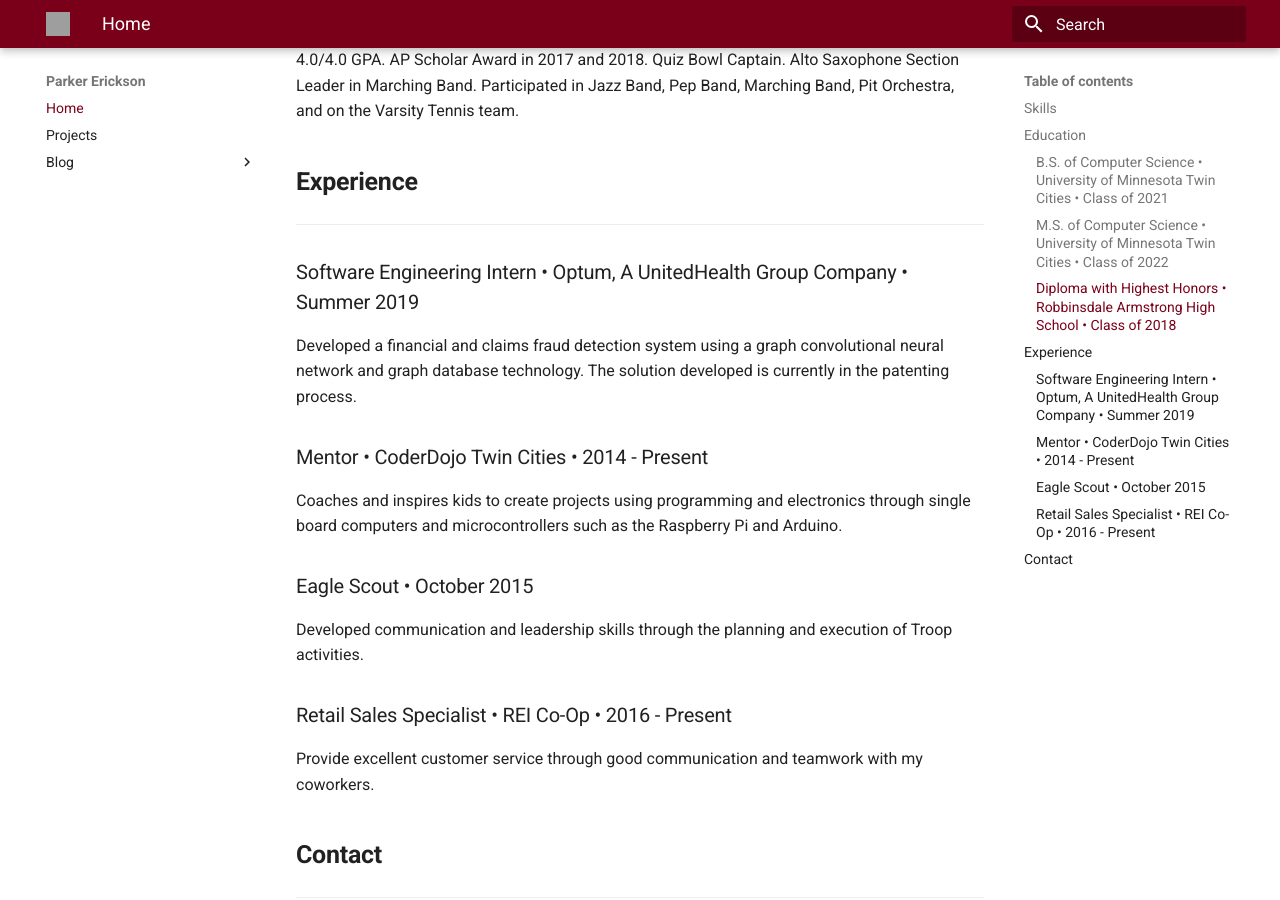
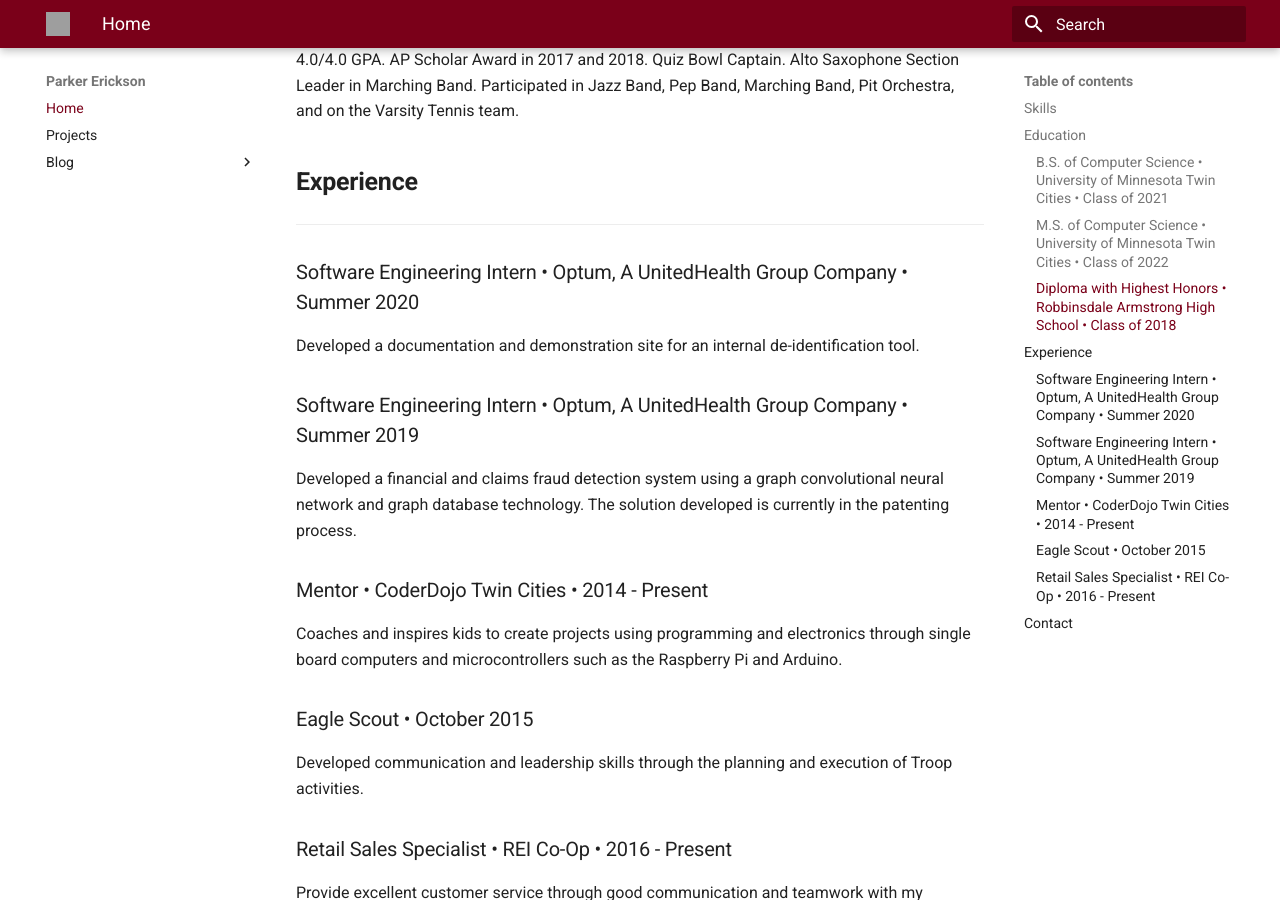
Before and after one commit to parkererickson/portfolio, an MkDocs documentation site: the page built from docs/index.md, in a window 1280 px wide and 900 px high, scrolled down 1160 px. Built offline with MkDocs 1.6.1 and Material for MkDocs 9.7.7, drawn with Linux system fonts in a browser that asks for light colours; grey boxes are pictures that could not be loaded.

Commit message:
updated resume

```diff
--- a/docs/index.md
+++ b/docs/index.md
@@ -22,6 +22,9 @@
 
 ## **Experience**
 --------------------------------
+### Software Engineering Intern • Optum, A UnitedHealth Group Company • Summer 2020
+Developed a documentation and demonstration site for an internal de-identification tool.
+
 ### Software Engineering Intern • Optum, A UnitedHealth Group Company • Summer 2019
 Developed a financial and claims fraud detection system using a graph convolutional neural network and graph database technology. The solution developed is currently in the patenting process.
 
```
